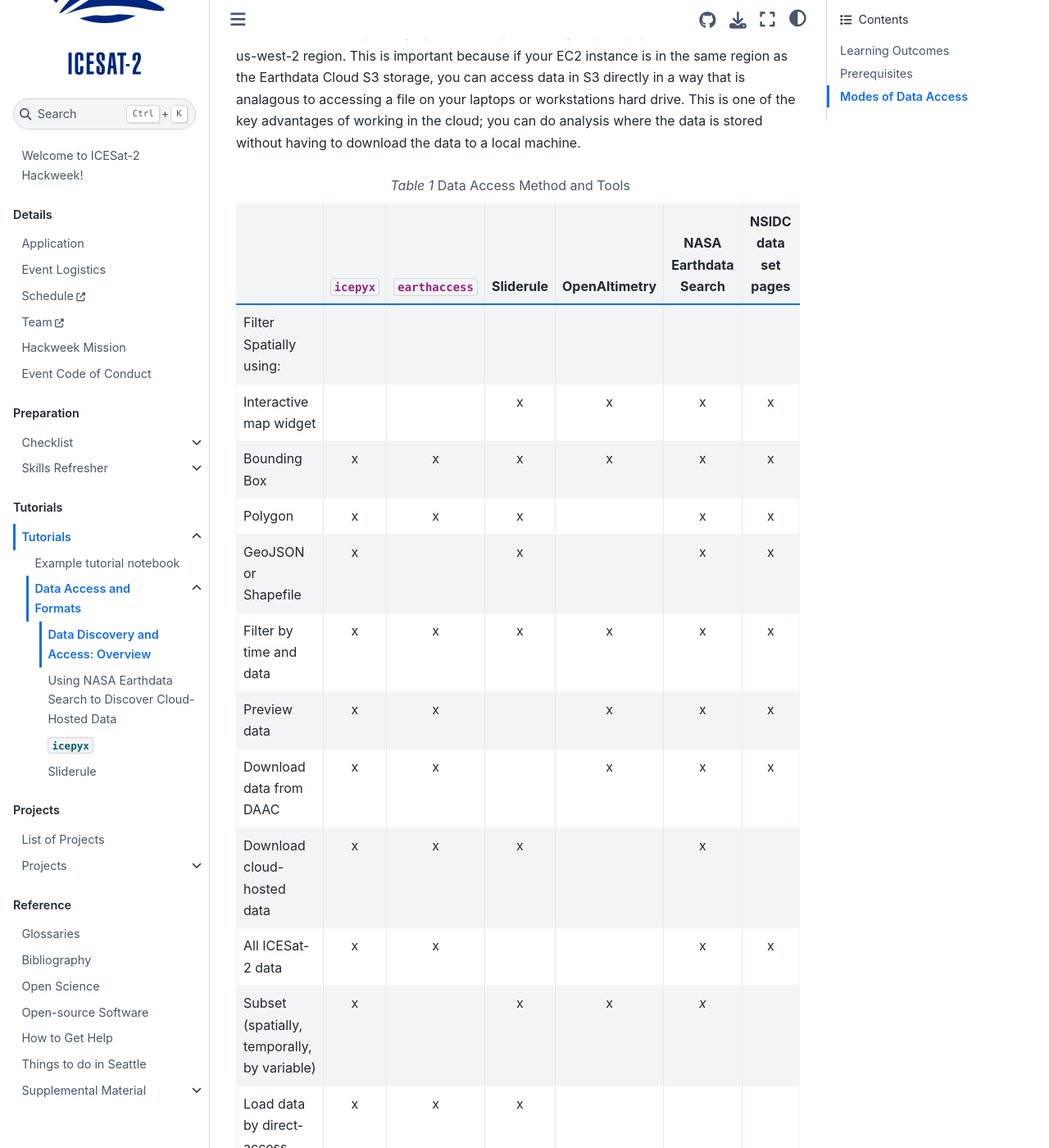
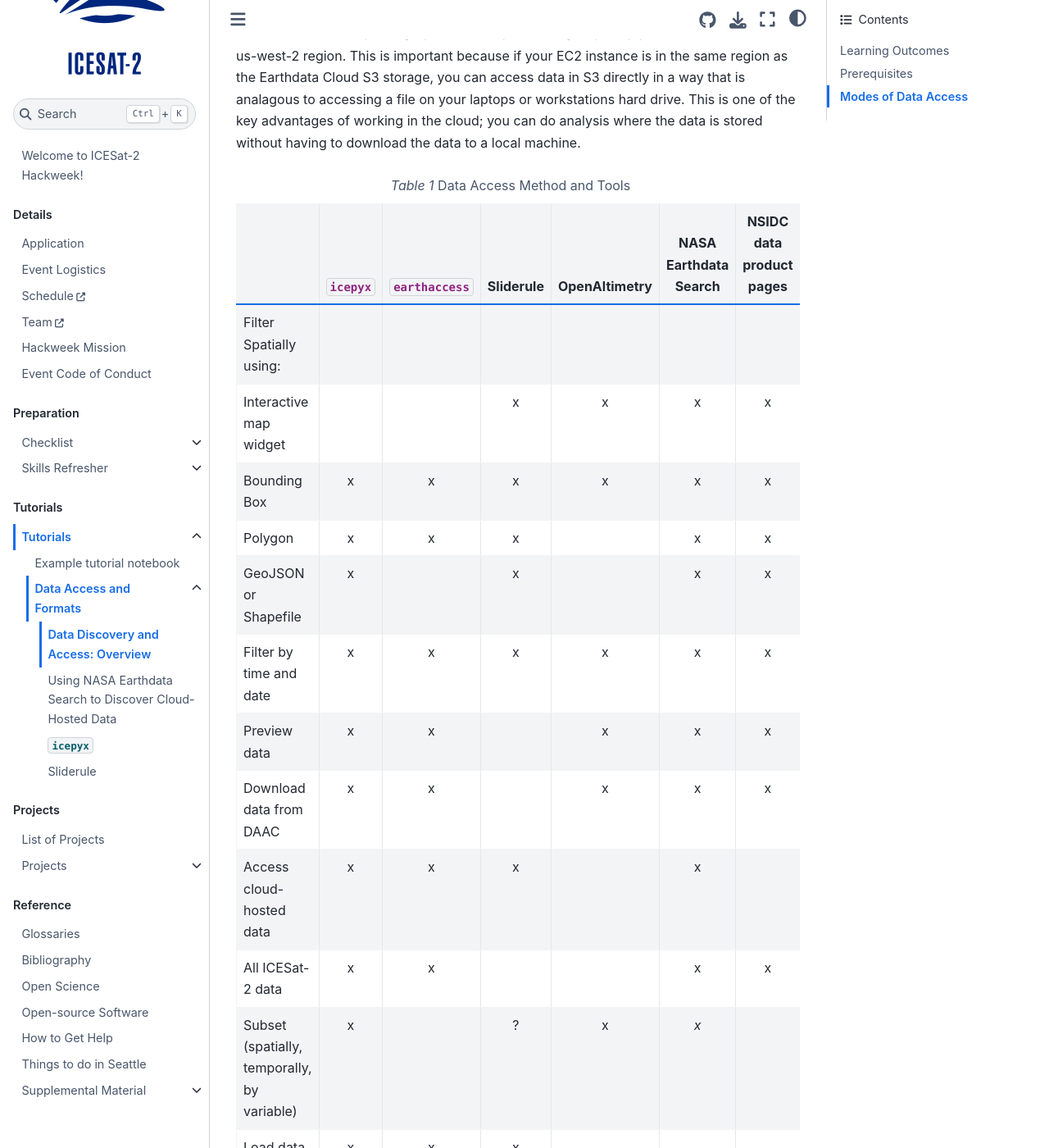
Before and after one commit to ICESAT-2HackWeek/ICESat-2-Hackweek-2023, a Jupyter Book: the page built from book/tutorials/data-access-and-format/overview.md, in a window 1280 px wide and 1400 px high, scrolled down 1734 px. Shown: the whole window at 82% size. Built offline with Jupyter Book 1.0.4 settings and Sphinx 7.4.7 and the Sphinx Book theme 1.1.4, drawn with Linux system fonts in a browser that asks for light colours; pages that are not in the unit, such as notebooks, are missing from menus.

Commit message:
Update data access table
Editted following @jessica_scheick's suggestions

````diff
--- a/book/tutorials/data-access-and-format/overview.md
+++ b/book/tutorials/data-access-and-format/overview.md
@@ -26,20 +26,20 @@ AWS has the concept of a region, which is a cluster of data centers.  These data
 ```{table} Data Access Method and Tools
 :name: data-access-overview-table
 
-| | `icepyx` | `earthaccess` | Sliderule | OpenAltimetry | NASA Earthdata Search | NSIDC data set pages |
+| | `icepyx` | `earthaccess` | Sliderule | OpenAltimetry | NASA Earthdata Search | NSIDC data product pages |
 |:--- |:---:|:---:|:---:|:---:|:---:|:---:|
 | Filter Spatially using:                     |   |   |   |   |   |   |
 |    Interactive map widget                   |   |   | x | x | x | x |
 |    Bounding Box                             | x | x | x | x | x | x |
 |    Polygon                                  | x | x | x |   | x | x |
 |    GeoJSON or Shapefile                     | x |   | x |   | x | x |
-| Filter by time and data                     | x | x | x | x | x | x |
+| Filter by time and date                     | x | x | x | x | x | x |
 | Preview data                                | x | x |   | x | x | x |
 | Download data from DAAC                     | x | x |   | x | x | x |
-| Download cloud-hosted data                  | x | x | x |   | x |   |
+| Access cloud-hosted data                    | x | x | x |   | x |   |
 | All ICESat-2 data                           | x | x |   |   | x | x |
-| Subset (spatially, temporally, by variable) | x |   | x | x | _x_ |   |
+| Subset (spatially, temporally, by variable) | x |   | ? | x | _x_ |   |
 | Load data by direct-access                  | x | x | x |   |   |   |
-| Process and analyze data                    | ? |   | x |   |   |   |
+| Process and analyze data                    |   |   | x |   |   |   |
 | Plot data with built-in methods             | x |   | x | x |   |   |
 ```
````
